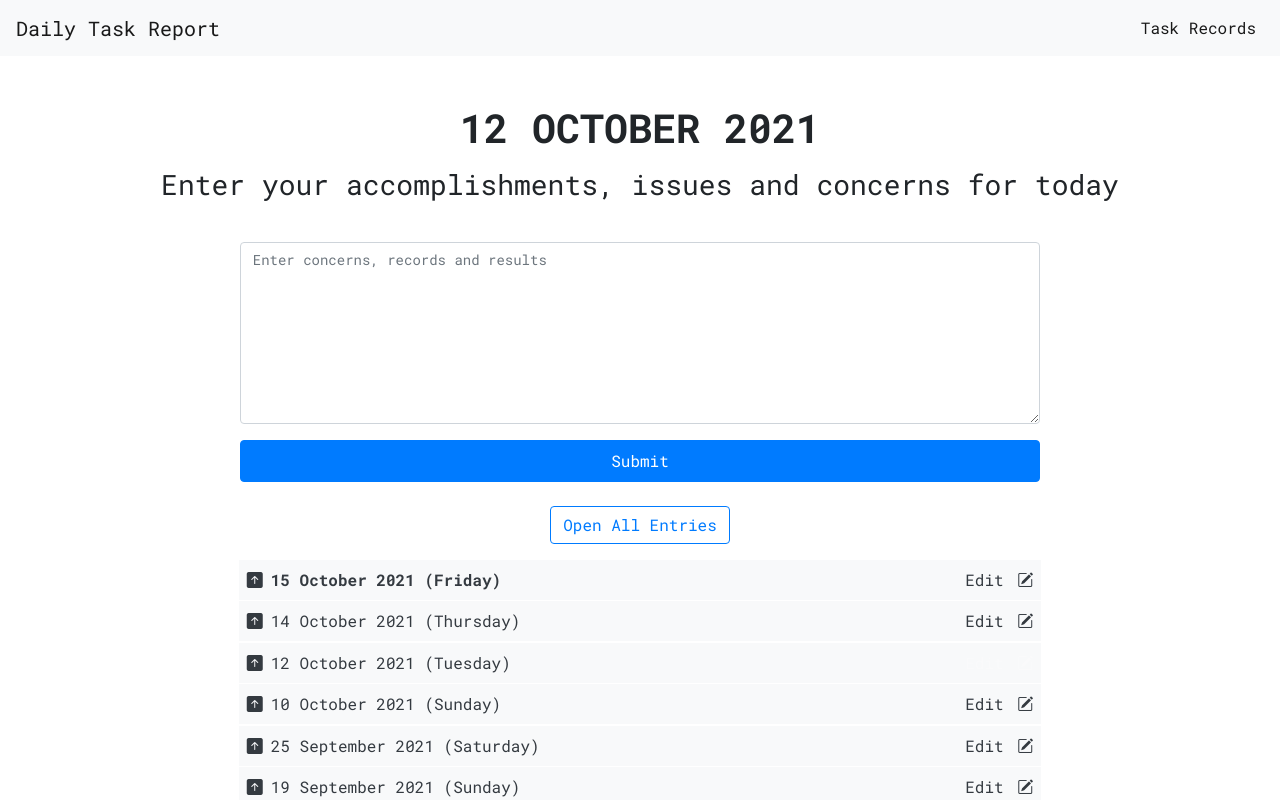
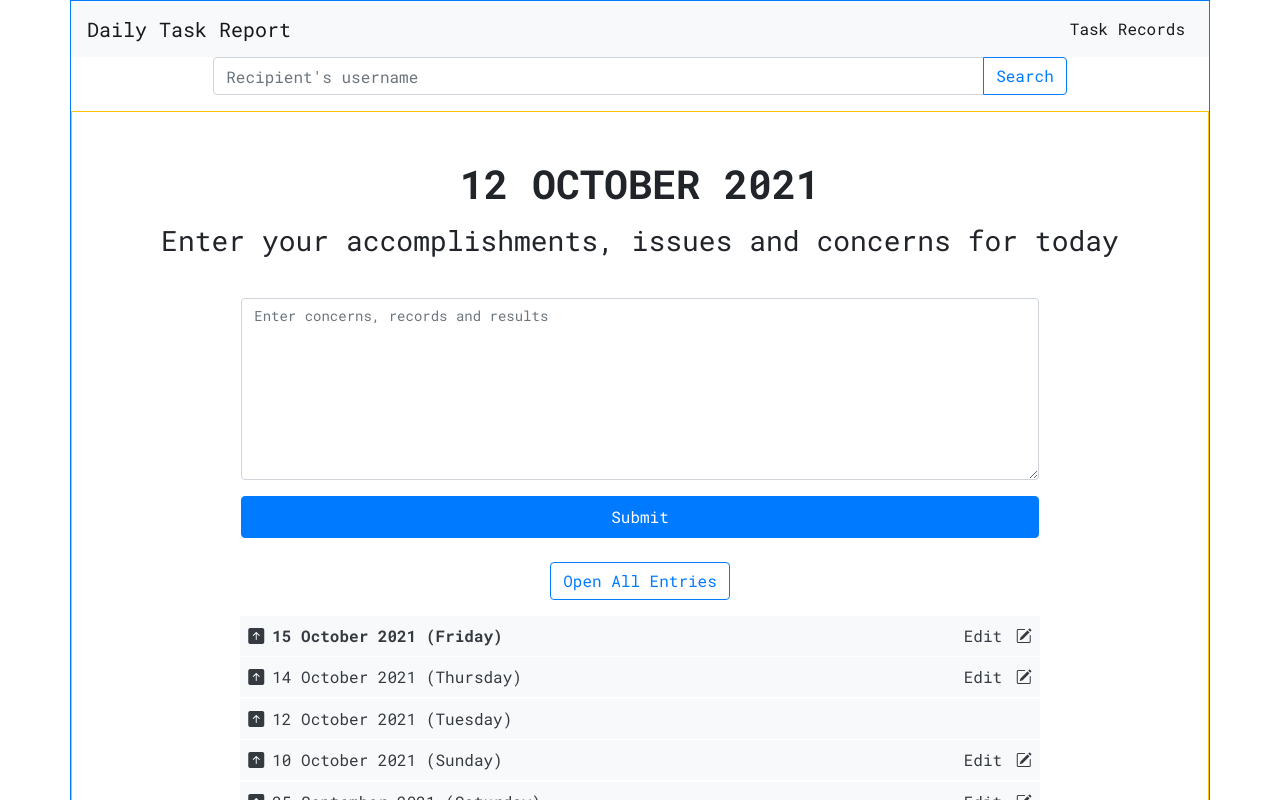
Before and after one commit to TransistorSmoke/daily-task-report, an Angular app: page / in a window 1280 px wide. Built offline with nearby package versions, Linux system fonts and the light colour scheme; what angular-mydatepicker would draw is missing.

Commit message:
Added searchbar component

```diff
--- a/src/app/app.component.html
+++ b/src/app/app.component.html
@@ -1,3 +1,4 @@
 <navigation></navigation>
 
+<app-searchbar></app-searchbar>
 <app-records-group [arrayEntries]="newEntries"></app-records-group>
--- a/src/app/app.module.ts
+++ b/src/app/app.module.ts
@@ -11,6 +11,7 @@ import { FormDirective } from './form/form.directive';
 import { ButtonComponent } from './button/button.component';
 import { BrowserAnimationsModule } from '@angular/platform-browser/animations';
 import { AngularMyDatePickerModule } from 'angular-mydatepicker';
+import { SearchbarComponent } from './searchbar/searchbar.component';
 
 
 
@@ -23,6 +24,7 @@ import { AngularMyDatePickerModule } from 'angular-mydatepicker';
     EntryComponent,
     FormDirective,
     ButtonComponent,
+    SearchbarComponent,
   ],
   imports: [
     BrowserModule,
--- a/src/app/records/records-group/records-group.component.html
+++ b/src/app/records/records-group/records-group.component.html
@@ -1,4 +1,4 @@
-<div class="container">
+<div class="container border border-warning">
 	<app-form
 		(onEntryEmit)="receiveEmittedEntryHandler($event)">
 	</app-form>
--- /dev/null
+++ b/src/app/searchbar/searchbar.component.html
@@ -0,0 +1,6 @@
+<div class="w-75 input-group mb-3 mx-auto">
+    <input type="text" class="form-control" placeholder="Recipient's username" aria-label="Recipient's username" aria-describedby="button-addon2">
+    <div class="input-group-append">
+      <button class="btn btn-outline-primary" type="button" id="button-addon2">Search</button>
+    </div>
+</div>
--- /dev/null
+++ b/src/app/searchbar/searchbar.component.ts
@@ -0,0 +1,15 @@
+import { Component, OnInit } from '@angular/core';
+
+@Component({
+  selector: 'app-searchbar',
+  templateUrl: './searchbar.component.html',
+  styleUrls: ['./searchbar.component.scss']
+})
+export class SearchbarComponent implements OnInit {
+
+  constructor() { }
+
+  ngOnInit(): void {
+  }
+
+}
--- a/src/index.html
+++ b/src/index.html
@@ -11,6 +11,9 @@
   <!-- <link href="https://fonts.googleapis.com/icon?family=Material+Icons" rel="stylesheet"> -->
 </head>
 <body>
-  <app-root></app-root>
+  <div class="container border border-primary p-0">
+    <app-root></app-root>
+  </div>
+
 </body>
 </html>
```
Also changed, not shown: src/app/searchbar/searchbar.component.scss (added), 1 other file (tests, documents, lock files or other folders).
